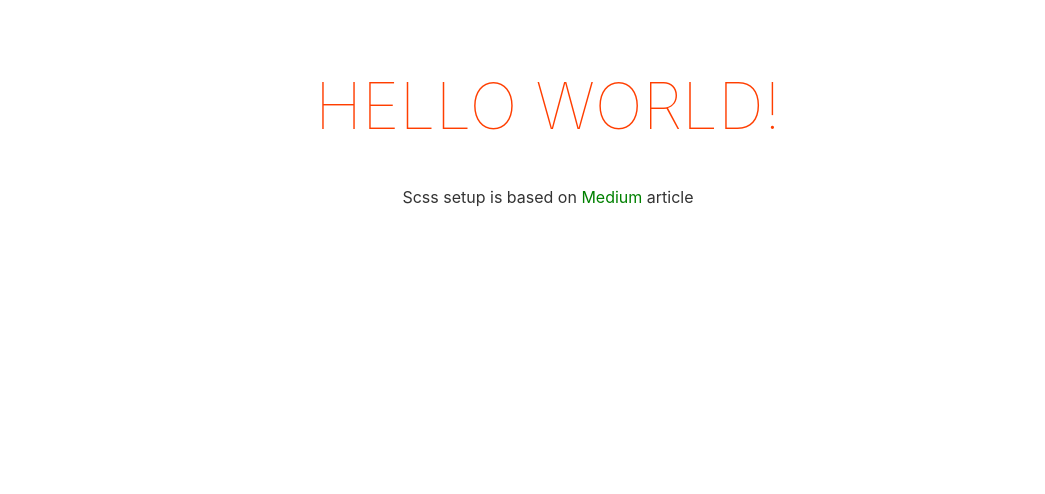
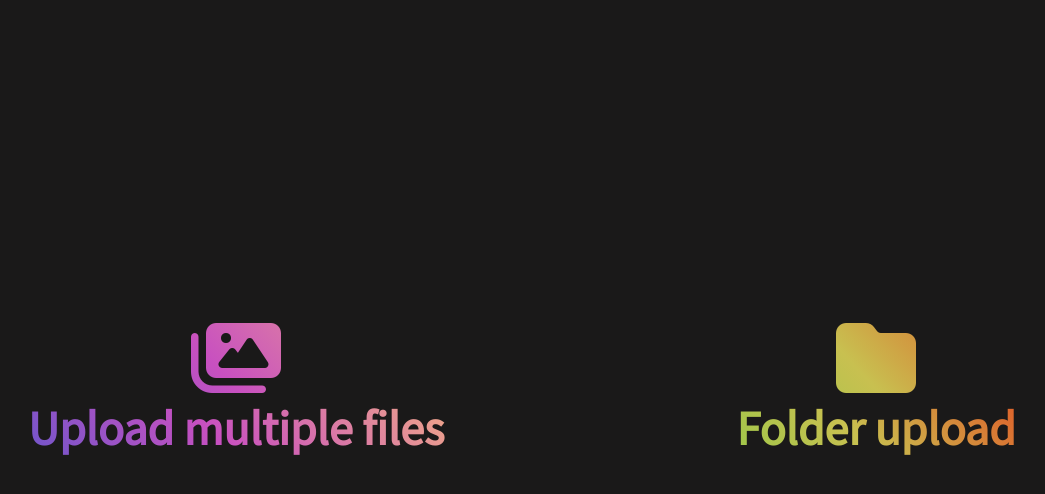
Before and after one commit to orahul1/svg-explorer, a Svelte app: page / in a window 1280 px wide. Shown: the top 494 px of the page, without its empty margins (92-1137 px from the left). Built offline with nearby package versions, Linux system fonts and the light colour scheme.

Commit message:
initial commit

```diff
--- a/public/global.css
+++ b/public/global.css
@@ -2,62 +2,17 @@ html, body {
 	position: relative;
 	width: 100%;
 	height: 100%;
+	overflow: hidden;
+	font-family: 'Source Sans Pro', sans-serif;
+	background-color: rgb(26, 25, 25);
+	color: #fff;
 }
 
-body {
-	color: #333;
+p{
 	margin: 0;
-	padding: 8px;
-	box-sizing: border-box;
-	font-family: -apple-system, BlinkMacSystemFont, "Segoe UI", Roboto, Oxygen-Sans, Ubuntu, Cantarell, "Helvetica Neue", sans-serif;
+	padding: 0;
 }
 
-a {
-	color: rgb(0,100,200);
-	text-decoration: none;
+._flex{
+	display: flex;
 }
-
-a:hover {
-	text-decoration: underline;
-}
-
-a:visited {
-	color: rgb(0,80,160);
-}
-
-label {
-	display: block;
-}
-
-input, button, select, textarea {
-	font-family: inherit;
-	font-size: inherit;
-	-webkit-padding: 0.4em 0;
-	padding: 0.4em;
-	margin: 0 0 0.5em 0;
-	box-sizing: border-box;
-	border: 1px solid #ccc;
-	border-radius: 2px;
-}
-
-input:disabled {
-	color: #ccc;
-}
-
-button {
-	color: #333;
-	background-color: #f4f4f4;
-	outline: none;
-}
-
-button:disabled {
-	color: #999;
-}
-
-button:not(:disabled):active {
-	background-color: #ddd;
-}
-
-button:focus {
-	border-color: #666;
-}
--- a/public/index.html
+++ b/public/index.html
@@ -9,7 +9,8 @@
 	<link rel='icon' type='image/png' href='/favicon.png'>
 	<link rel='stylesheet' href='/global.css'>
 	<link rel='stylesheet' href='/build/bundle.css'>
-
+	<script src="https://kit.fontawesome.com/e8b6bcad6d.js" crossorigin="anonymous"></script>
+ <link href="https://fonts.googleapis.com/css2?family=Source+Sans+Pro&display=swap" rel="stylesheet">
 	<script defer src='/build/bundle.js'></script>
 </head>
 
--- a/src/App.svelte
+++ b/src/App.svelte
@@ -1,38 +1,23 @@
 <script>
-  export let name;
+  import FileUploader from "./Components/FileUploader.svelte";
+  import SvgCollection from "./Components/SvgCollection.svelte";
+  let isShowUploader = true;
+  let files = [];
 </script>
 
-<style lang="scss">
-  main {
-    text-align: center;
-    padding: 1em;
-    max-width: 240px;
-    margin: 0 auto;
-    h1 {
-      color: #ff3e00;
-      text-transform: uppercase;
-      font-size: 4em;
-      font-weight: 100;
-    }
-    p{
-      a{
-        color: green;
-      }
-    }
-  }
 
-  @media (min-width: 640px) {
-    main {
-      max-width: none;
-    }
-  }
-</style>
+<!-- Fileuploaders -->
 
-<main>
-  <h1>Hello {name}!</h1>
-  <p>
-    Scss setup is based on
-    <a target="_blank" href="https://medium.com/@sean_27490/svelte-sapper-with-sass-271fff662da9">Medium</a>
-    article
-  </p>
-</main>
+{#if isShowUploader}
+  <FileUploader
+    on:fileList={(data) => {
+      console.log(data)
+      isShowUploader = false;
+    }}/>
+{/if}
+
+<!-- SVG Collection -->
+
+{#if !isShowUploader}
+  <SvgCollection fileList={files} />
+{/if}
--- /dev/null
+++ b/src/Components/FileUploader.svelte
@@ -0,0 +1,35 @@
+<script>
+  import { createEventDispatcher } from "svelte";
+  import FolderUploader from "../UI/FolderUploader.svelte";
+  import MultipleFileUploader from "../UI/MultipleFileUploader.svelte";
+  const dispatch = createEventDispatcher();
+  const fileDetails = [];
+
+  /**
+   * @description Handling files emitted from file and folder upload
+   * @param { event } upload event
+   */
+  function handleFileUpload(e) {
+    let files = e.detail.target.files;
+    for (let file of files) {
+      const reader = new FileReader();
+      reader.readAsBinaryString(file);
+      reader.fileName = file.name;
+      reader.onload = (event) => {
+        const fileName = event.target.fileName;
+        const preview = event.currentTarget.result;
+        fileDetails.push({ fileName, preview });
+      };
+    }
+    dispatch("fileList", { data: fileDetails });
+  }
+</script>
+
+<style lang="scss">
+
+</style>
+
+<section class="container _flex">
+  <MultipleFileUploader on:fileUpload={handleFileUpload} />
+  <FolderUploader on:fileUpload={handleFileUpload} />
+</section>
--- /dev/null
+++ b/src/Components/SvgCollection.svelte
@@ -0,0 +1,13 @@
+<script>
+  import SvgCard from "../UI/SvgCard.svelte";
+  export let fileList;
+</script>
+
+<style lang="scss"></style>
+
+<div class="container _flex">
+  {#each fileList as { fileName, preview }}
+    <p>{fileName}</p>
+    <SvgCard {fileName} {preview} />
+  {/each}
+</div>
--- /dev/null
+++ b/src/UI/FolderUploader.svelte
@@ -0,0 +1,67 @@
+<script>
+  import { createEventDispatcher } from "svelte";
+  const dispatch = createEventDispatcher();
+
+  /**
+   * @description open file uploader when click on upload text
+   */
+
+  function openFolderUpload() {
+    document.getElementById("folders").click();
+  }
+
+  function uploadFile($event) {
+    dispatch("fileUpload", $event);
+  }
+</script>
+
+<style lang="scss">
+  .folders {
+    width: 50%;
+    text-align: center;
+    height: 95vh;
+    display: flex;
+    flex-direction: column;
+    justify-content: center;
+    input {
+      display: none;
+    }
+    i {
+      font-size: 5rem;
+      cursor: pointer;
+      background: -webkit-linear-gradient(
+        43deg,
+        #69d041 0%,
+        #c8c050 46%,
+        #f30707 100%
+      );
+      -webkit-background-clip: text;
+      -webkit-text-fill-color: transparent;
+    }
+
+    p {
+      font-size: 3rem;
+      font-weight: bold;
+      cursor: pointer;
+      background: -webkit-linear-gradient(
+        43deg,
+        #69d041 0%,
+        #c8c050 46%,
+        #f30707 100%
+      );
+      -webkit-background-clip: text;
+      -webkit-text-fill-color: transparent;
+    }
+  }
+</style>
+
+<section class="folders" id="folders-area" on:click={openFolderUpload}>
+  <input
+    type="file"
+    id="folders"
+    on:change={uploadFile}
+    webkitdirectory
+    mozdirectory />
+  <i class="fas fa-folder" />
+  <p>Folder upload</p>
+</section>
--- /dev/null
+++ b/src/UI/MultipleFileUploader.svelte
@@ -0,0 +1,62 @@
+<script>
+  import { createEventDispatcher } from "svelte";
+  const dispatch = createEventDispatcher();
+
+  /**
+   * @description open file uploader when click on upload text
+   */
+
+  function openFileUpload() {
+    document.getElementById("files").click();
+  }
+
+  function uploadFile($event) {
+    dispatch("fileUpload", $event);
+  }
+</script>
+
+<style lang="scss">
+  .files {
+    width: 50%;
+    text-align: center;
+    height: 95vh;
+    display: flex;
+    flex-direction: column;
+    justify-content: center;
+    input {
+      display: none;
+    }
+    i {
+      font-size: 5rem;
+      cursor: pointer;
+      background: -webkit-linear-gradient(
+        43deg,
+        #4158d0 0%,
+        #c850c0 46%,
+        #ffcc70 100%
+      );
+      -webkit-background-clip: text;
+      -webkit-text-fill-color: transparent;
+    }
+
+    p {
+      font-size: 3rem;
+      cursor: pointer;
+      font-weight: bold;
+      background: -webkit-linear-gradient(
+        43deg,
+        #4158d0 0%,
+        #c850c0 46%,
+        #ffcc70 100%
+      );
+      -webkit-background-clip: text;
+      -webkit-text-fill-color: transparent;
+    }
+  }
+</style>
+
+<section class="files" id="files-area" on:click={openFileUpload}>
+  <input type="file" id="files" on:change={uploadFile} accept=".svg" multiple />
+  <i class="fas fa-images" />
+  <p>Upload multiple files</p>
+</section>
--- /dev/null
+++ b/src/UI/SvgCard.svelte
@@ -0,0 +1,17 @@
+<script>
+  export let fileName;
+  // export let fileSize;
+  export let preview;
+  console.log(fileName, preview);
+</script>
+
+
+
+<div class="container">
+  <p>from card</p>
+  <!-- <div class="preview" contenteditable="true" bind:innerHTML={preview}/> -->
+  <div class="details">
+    <p>{fileName}</p>
+    <!-- <p>{fileSize}</p> -->
+  </div>
+</div>
```
Also changed, not shown: sdad.txt (added), 1 other file (tests, documents, lock files or other folders).
